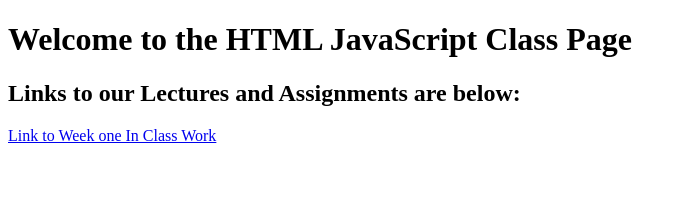
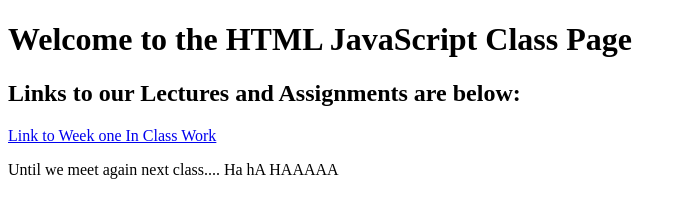
Before and after one commit to jordandubreuil/HTMLJSSpring2026, a plain HTML site: page index.html in a window 1280 px wide. Shown: the whole page, without its empty margins (0-687 px from the left). Drawn offline with Linux system fonts and the light colour scheme.

Commit message:
Updated the page for next class

```diff
--- a/index.html
+++ b/index.html
@@ -8,5 +8,6 @@
         <h1>Welcome to the HTML JavaScript Class Page</h1>
         <h2>Links to our Lectures and Assignments are below:</h2>
         <a href="Week1/index.html">Link to Week one In Class Work</a>
+        <p>Until we meet again next class.... Ha hA HAAAAA</p>
     </body>
 </html>
```
